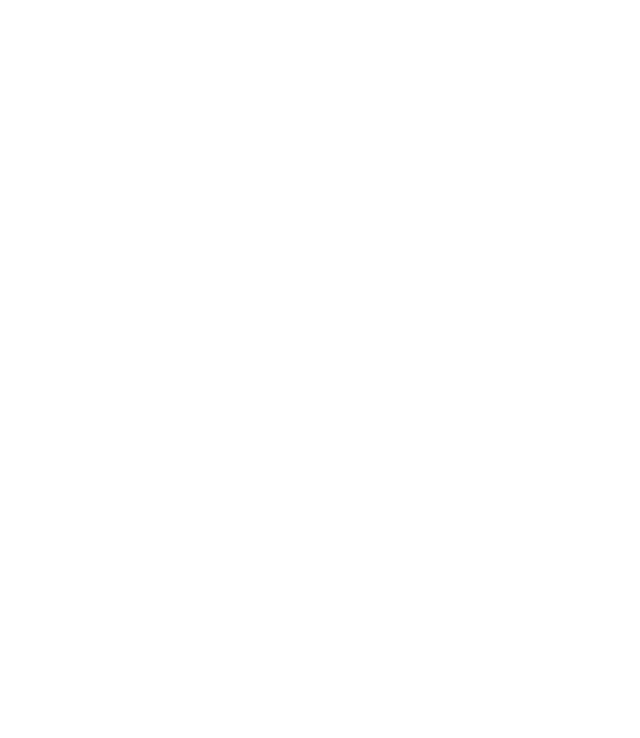
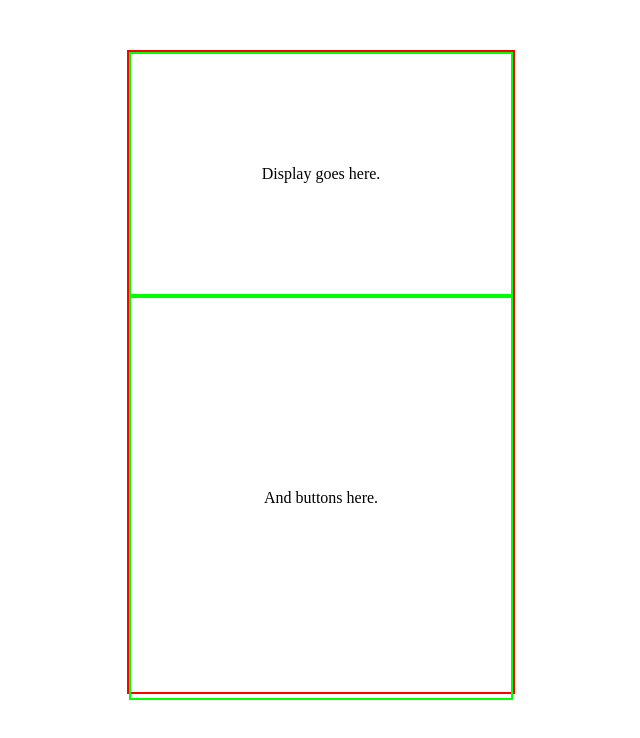
Before and after one commit to estremenyo/calculator, a plain HTML site: page index.html in a window 1280 px wide. Shown: the whole page, without its empty margins (319-959 px from the left). Drawn offline with Linux system fonts and the light colour scheme.

Commit message:
Add HTML skeleton

```diff
--- a/index.html
+++ b/index.html
@@ -3,9 +3,16 @@
 <head>
     <meta charset="UTF-8">
     <meta name="viewport" content="width=device-width, initial-scale=1.0">
-    <title>Document</title>
+    <title>Calculator</title>
+    <script src="script.js" defer"></script>
+    <link rel="stylesheet" href="style.css">
 </head>
 <body>
-
+    <div class="container">
+        <div class="calculator">
+            <div class="display">Display goes here.</div>
+            <div class="buttons">And buttons here.</div>
+        </div>
+    </div>
 </body>
 </html>
--- a/style.css
+++ b/style.css
@@ -0,0 +1,33 @@
+body {
+    display: flex;
+    justify-content: center;
+    padding: 0px;
+    margin: 50px;
+}
+
+.container {
+    display: flex;
+    width: 30vw;
+    height: 80vh;
+    border: 2px solid red;
+    flex-wrap: wrap;
+    flex-direction: column;
+}
+
+.display, .buttons {
+    border: 2px solid lime;
+}
+
+.display {
+    height: 30vh;
+    display: flex;
+    justify-content: center;
+    align-items: center;
+}
+
+.buttons {
+    height: 50vh;
+    display: flex;
+    justify-content: center;
+    align-items: center;
+}
```
